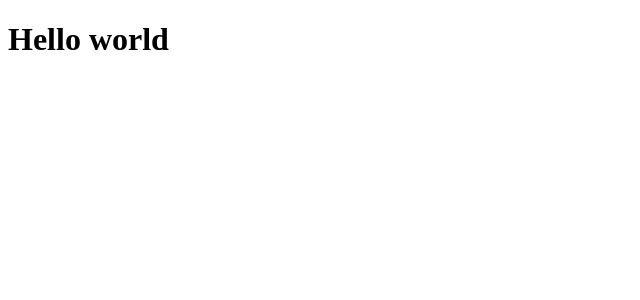
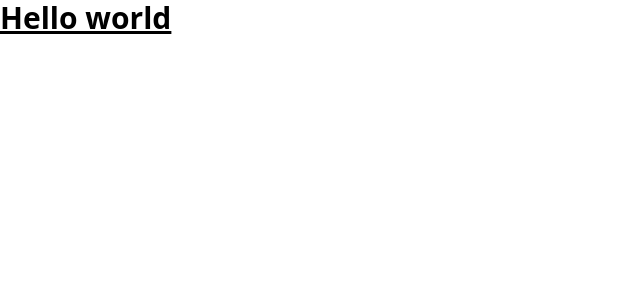
Before and after one commit to markov-git/hostland-fronend, a React (Create React App) app: page / in a window 1280 px wide. Shown: the top 300 px of the page, without its empty margins (0-640 px from the left). Built offline with nearby package versions, Linux system fonts and the light colour scheme.

Commit message:
Added tailwind to project

```diff
--- a/package.json
+++ b/package.json
@@ -13,7 +13,7 @@
     "classnames": "^2.3.1",
     "react": "^17.0.2",
     "react-dom": "^17.0.2",
-    "react-scripts": "4.0.3",
+    "react-scripts": "^5.0.0",
     "typescript": "^4.5.2",
     "web-vitals": "^1.1.2"
   },
@@ -42,6 +42,8 @@
     ]
   },
   "devDependencies": {
-    "sass": "^1.43.5"
+    "autoprefixer": "^10.4.1",
+    "postcss": "^8.4.5",
+    "tailwindcss": "^3.0.9"
   }
 }
--- /dev/null
+++ b/postcss.config.js
@@ -0,0 +1,6 @@
+module.exports = {
+  plugins: {
+    tailwindcss: {},
+    autoprefixer: {},
+  },
+}
--- a/src/Pages/Home/Home.tsx
+++ b/src/Pages/Home/Home.tsx
@@ -2,6 +2,8 @@
 
 export function Home(): JSX.Element {
 	return (
-		<h1>Hello world</h1>
+		<h1
+			className={'text-3xl font-bold underline'}
+		>Hello world</h1>
 	);
 }
--- /dev/null
+++ b/src/index.css
@@ -0,0 +1,3 @@
+@tailwind base;
+@tailwind components;
+@tailwind utilities;
--- a/src/index.tsx
+++ b/src/index.tsx
@@ -1,6 +1,7 @@
 import React from 'react';
 import ReactDOM from 'react-dom';
 import App from './App';
+import './index.css';
 
 ReactDOM.render(
   <React.StrictMode>
--- /dev/null
+++ b/tailwind.config.js
@@ -0,0 +1,9 @@
+module.exports = {
+  content: [
+    "./src/**/*.{js,jsx,ts,tsx}",
+  ],
+  theme: {
+    extend: {},
+  },
+  plugins: [],
+}
```
Also changed, not shown: src/Pages/Home/Home.module.sass (added), 2 other files (tests, documents, lock files or other folders).
